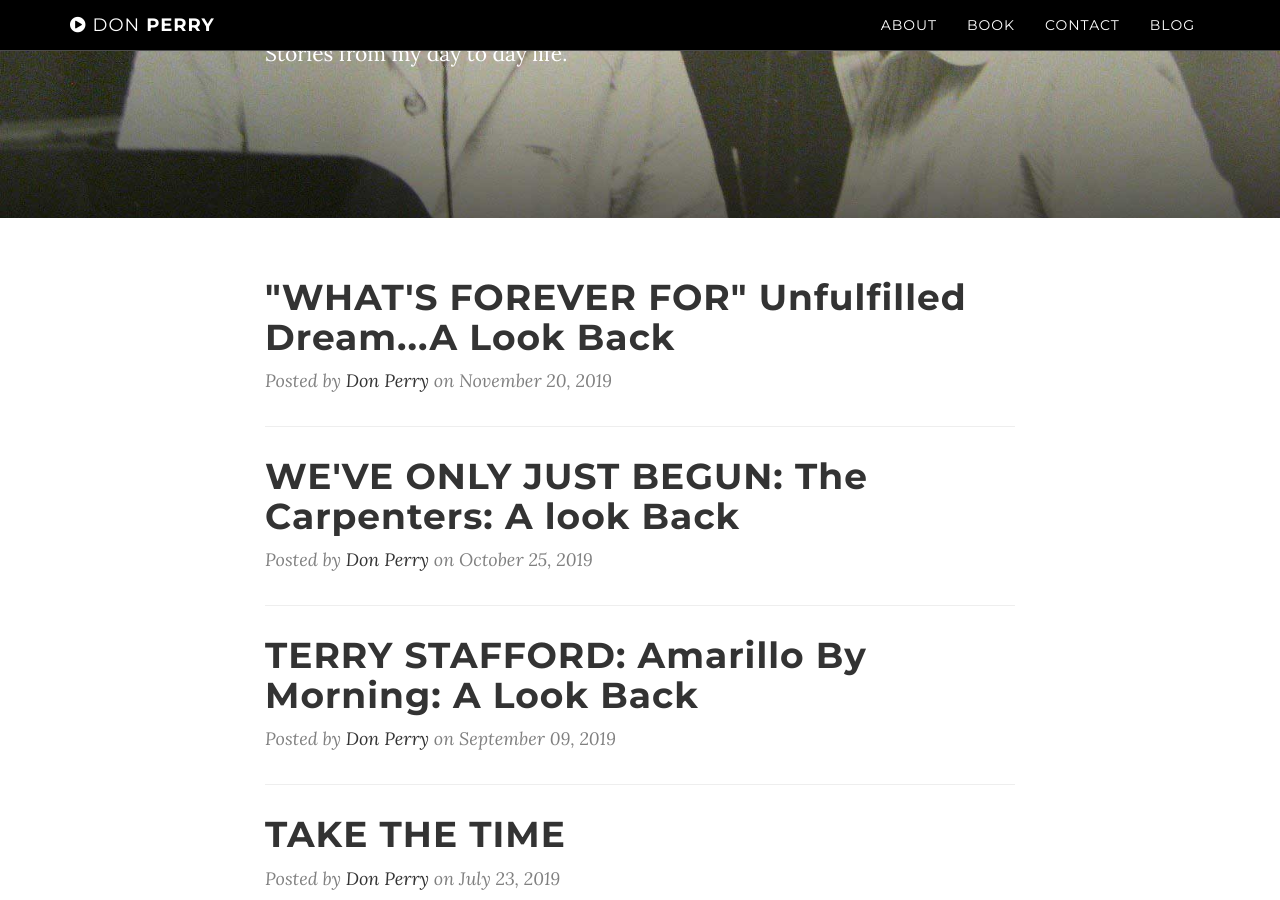
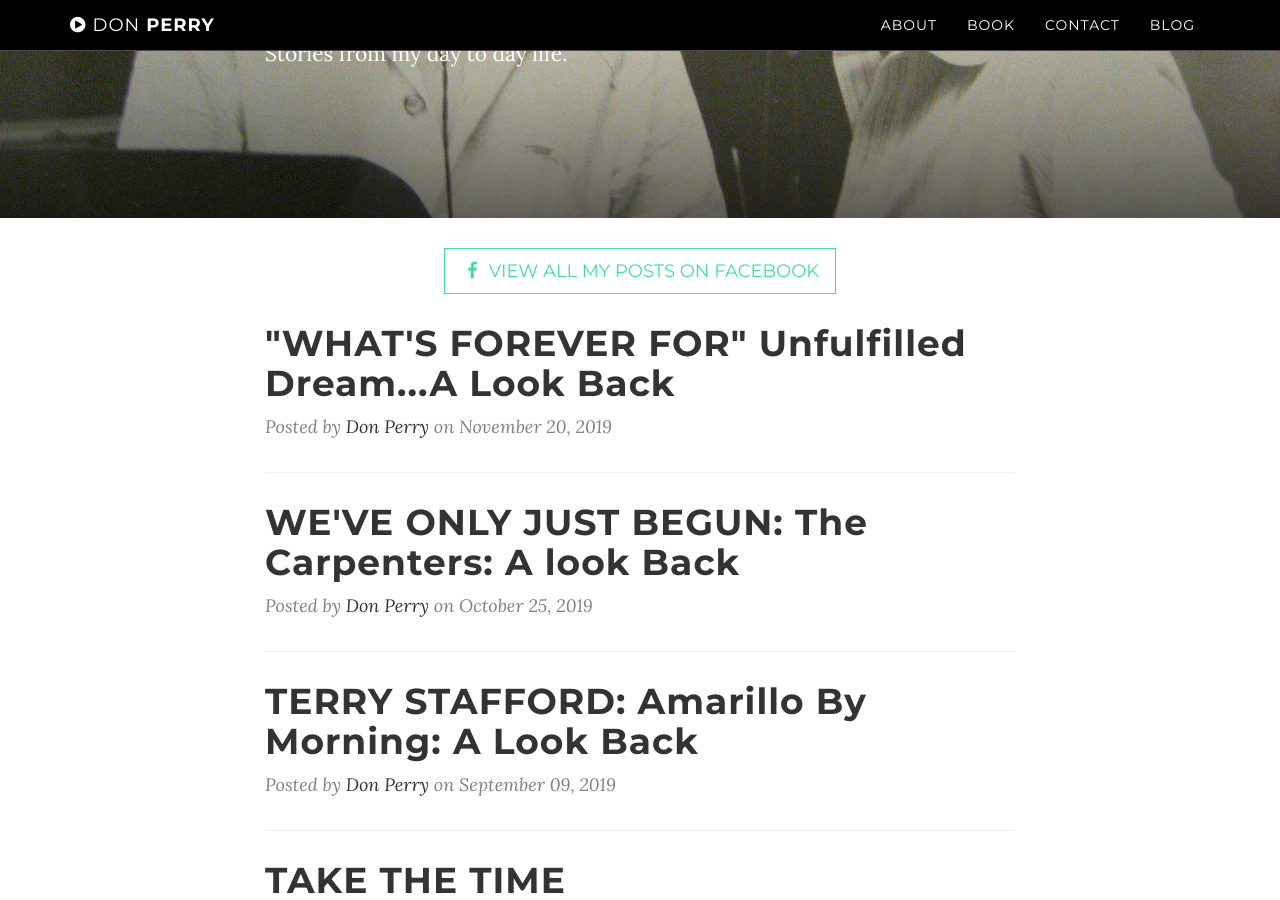
Before and after one commit to oobie11/don-perry, a Jekyll site: the page built from blog.html, in a window 1280 px wide and 900 px high, scrolled down 305 px. Built offline with Jekyll 4.4.1, drawn with Linux system fonts in a browser that asks for light colours.

Commit message:
updates gemfile, adds 'view more posts' FB link

```diff
--- a/Gemfile
+++ b/Gemfile
@@ -20,7 +20,6 @@
   gem 'jekyll-seo-tag'
   # gem 'jekyll-admin'
 end
-
 # Windows and JRuby does not include zoneinfo files, so bundle the tzinfo-data gem
 # and associated library.
 platforms :mingw, :x64_mingw, :mswin, :jruby do
@@ -30,3 +29,8 @@
 
 # Performance-booster for watching directories on Windows
 gem "wdm", "~> 0.1.1", :platforms => [:mingw, :x64_mingw, :mswin]
+gem 'faraday-retry'
+
+
+
+gem "webrick", "~> 1.8"
--- a/blog.html
+++ b/blog.html
@@ -15,6 +15,9 @@
         </div>
     </header>
     <div class="container">
+        <div class="row text-center">
+            <a href="https://www.facebook.com/donperrymusiccompany/" class="btn btn-default btn-lg"><i class="fa fa-facebook fa-fw"></i> <span class="network-name">View all my posts on Facebook</span></a>
+        </div>
         <div class="row">
             <div class="col-lg-8 col-lg-offset-2 col-md-10 col-md-offset-1 posts">
                 {% if site.posts.size > 0 %}
```
Also changed, not shown: Gemfile.lock.
